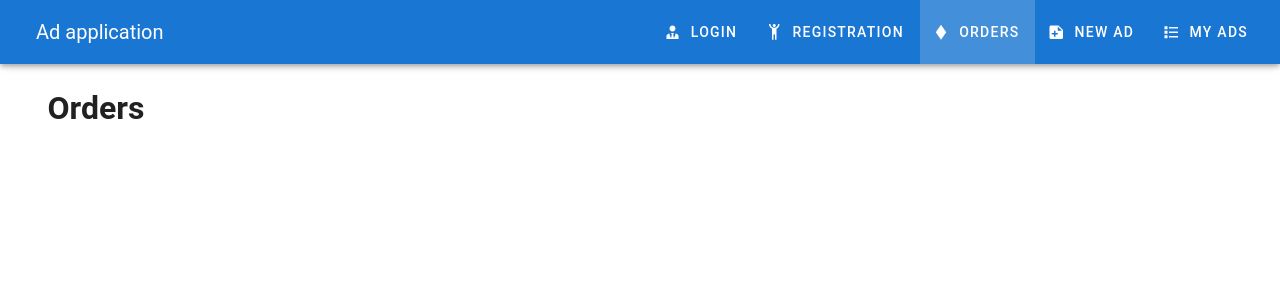
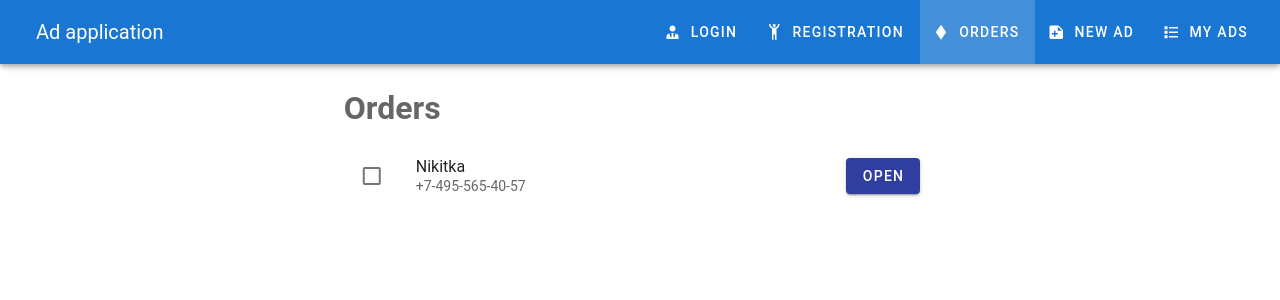
Before and after one commit to MordoJP/ad-board, a Vue app: page /orders in a window 1280 px wide. Shown: the top 300 px of the page. Built offline with nearby package versions, Linux system fonts and the light colour scheme; a small style sheet from the web is missing.

Commit message:
created a orders page

```diff
--- a/src/components/User/Orders.vue
+++ b/src/components/User/Orders.vue
@@ -1,8 +1,39 @@
 <template>
   <v-container>
     <v-layout row>
-      <v-flex xs12>
-        <h1>Orders</h1>
+      <v-flex xs12 sm6 offset-sm3>
+        <h1 class="text--secondary mb-3">Orders</h1>
+        <v-list
+          subheader
+          two-line
+          flat
+        >
+          <v-list-item
+            multiple
+            v-for="(order, i) in orders"
+            :key="i"
+          >
+            <v-list-item-action>
+              <v-checkbox
+                :input-value="order.done"
+                @change="markDone(order)"
+                @click="test"
+                color="indigo darken-3"
+              ></v-checkbox>
+            </v-list-item-action>
+            <v-list-item-content>
+              <v-list-item-title>{{ order.name }}</v-list-item-title>
+              <v-list-item-subtitle>{{ order.phone }}</v-list-item-subtitle>
+            </v-list-item-content>
+            <v-list-item-action>
+              <v-btn
+                :to="'/ad/' + order.adId"
+                class="indigo darken-2"
+                dark
+              >Open</v-btn>
+            </v-list-item-action>
+          </v-list-item>
+        </v-list>
       </v-flex>
     </v-layout>
   </v-container>
@@ -11,7 +42,25 @@
 <script>
 export default {
   data () {
-    return {}
+    return {
+      orders: [
+        {
+          id: 'asd',
+          name: 'Nikitka',
+          phone: '+7-495-565-40-57',
+          adId: '123',
+          done: false
+        }
+      ]
+    }
+  },
+  methods: {
+    markDone (order) {
+      order.done = true
+    },
+    test (event) {
+      console.log(event.target.status)
+    }
   }
 }
 </script>
```
